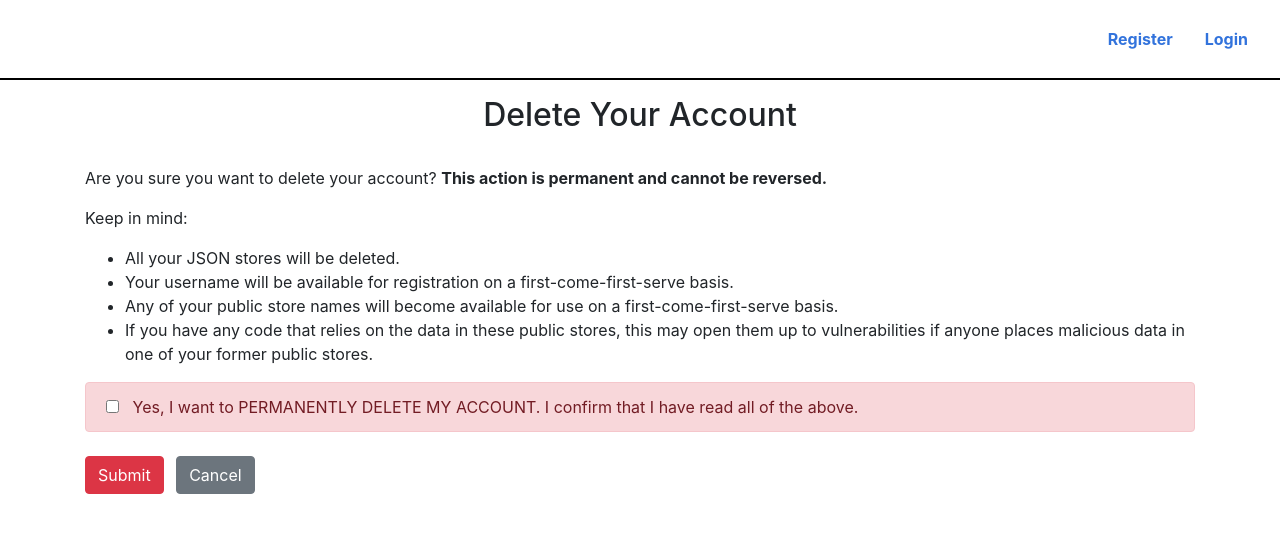
After one commit to arcanemachine/django-jsonsaver, a Django app: template users/templates/users/user_delete.html in a window 1280 px wide. The commit adds this page. Shown: the top 533 px of the page. Run offline with Django 3.2, Linux system fonts and the light colour scheme; the template is opened without the code that fills it, so the values that code supplies are empty; parts of the project's set-up code (start-up, migrations or seed data) failed here and were passed over; some libraries are stand-ins or nearby versions.

Commit message:
Add user_delete functionality

```diff
--- a/jsonsaver/templates/jsonsaver/jsonstore_list.html
+++ b/jsonsaver/templates/jsonsaver/jsonstore_list.html
@@ -5,4 +5,9 @@
 
 {% block content %}
   {% include 'jsonsaver/jsonstore_list_template.html' %}
+
+<div class="bottom-links">
+  <p>
+    <a href="{% url 'users:user_detail' %}">View your account profile</a>
+  </p>
 {% endblock content %}
--- a/users/forms.py
+++ b/users/forms.py
@@ -10,8 +10,9 @@ UserModel = get_user_model()
 
 
 class NewUserCreationForm(UserCreationForm):
-    email = forms.EmailField(label="CAPTCHA")
-    captcha = CaptchaField(help_text=c.FORM_FIELD_CAPTCHA_HELP_TEXT)
+    email = forms.EmailField()
+    captcha = CaptchaField(
+        label="CAPTCHA", help_text=c.FORM_FIELD_CAPTCHA_HELP_TEXT)
     # address = forms.CharField(widget=forms.HiddenInput(), required=False)
 
     class Meta:
--- /dev/null
+++ b/users/templates/users/user_delete.html
@@ -0,0 +1,28 @@
+{% extends 'base.html' %}
+
+{% block title %}
+  Delete Your Account
+{% endblock %}
+
+
+{% block body_title %}
+  Delete Your Account
+{% endblock %}
+
+{% block content %}
+  <p>Are you sure you want to delete your account? <strong>This action is permanent and cannot be reversed.</strong></p>
+
+  <p>Keep in mind:</p>
+    <ul>
+      <li>All your JSON stores will be deleted.</li>
+      <li>Your username will be available for registration on a first-come-first-serve basis.</li>
+      <li>Any of your public store names will become available for use on a first-come-first-serve basis.</li>
+      <li>If you have any code that relies on the data in these public stores, this may open them up to vulnerabilities if anyone places malicious data in one of your former public stores.</li>
+  </ul>
+
+
+  {% with confirm_text="Yes, I want to PERMANENTLY DELETE MY ACCOUNT. I confirm that I have read all of the above." confirm_style="danger" %}
+    {% include 'base_form.html' %}
+  {% endwith %}
+
+{% endblock content %}
--- a/users/urls.py
+++ b/users/urls.py
@@ -20,6 +20,9 @@ urlpatterns = [
     path('me/',
          views.UserDetailView.as_view(),
          name='user_detail'),
+    path('me/delete-account/',
+         views.UserDeleteView.as_view(),
+         name='user_delete'),
     path('logout/',
          views.UserLogoutView.as_view(),
          name='logout'),
```
Also changed, not shown: users/templates/users/user_detail.html (+8 -1 lines), users/views.py (+17 -1 lines).
